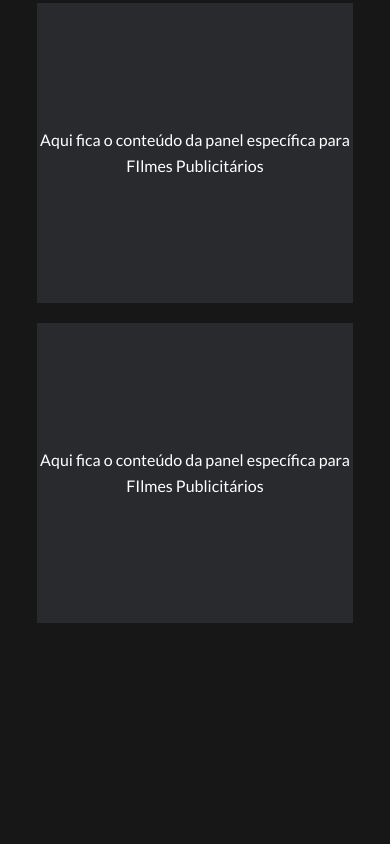
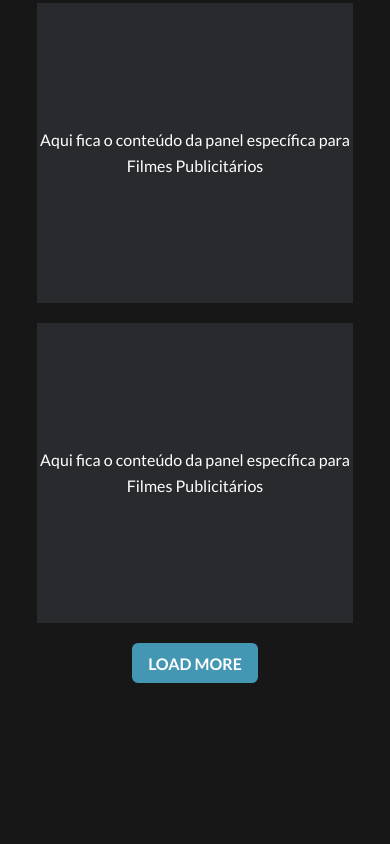
Before and after one commit to GiovanniAsantos/produtora-mov, a React (Vite) app: page / in a window 390 px wide. Shown: the part 2000-2844 px from the top of the page. Built offline with nearby package versions, Linux system fonts and the light colour scheme.

Commit message:
ajustes finais na responsividade e no número do wpp

```diff
--- a/src/components/Hero/index.tsx
+++ b/src/components/Hero/index.tsx
@@ -31,7 +31,7 @@ export const Hero: React.FC<HeroProps> = () => {
         </Text>
       </Stack>
       <Box className="hero-buttons">
-        <WhatsAppButton phoneNumber="85996285377" />
+        <WhatsAppButton phoneNumber="85996394456" />
         <InstagramButton username="mov_produtora" />
       </Box>
     </Box>
--- a/src/components/layouts/HomeLayout/Clients/Clients.tsx
+++ b/src/components/layouts/HomeLayout/Clients/Clients.tsx
@@ -1,7 +1,7 @@
-import { Box, Button, Text } from "@chakra-ui/react";
-import React, { useState } from "react";
-import MovLayout from "../../../../components/layouts/MovLayout";
-import "./style.css";
+import { Box, Button, Text, useBreakpointValue } from '@chakra-ui/react';
+import React, { useState } from 'react';
+import MovLayout from '../../../../components/layouts/MovLayout';
+import './style.css';
 
 type ClientsProps = {};
 
@@ -14,6 +14,10 @@ export const Clients: React.FC<ClientsProps> = () => {
     setVisibleCards((prev) => Math.min(prev + 3, totalCards)); // Increase by 3, but don't exceed total
   };
 
+  // Determine how many cards to show based on screen size
+  const maxVisibleCards = useBreakpointValue({ base: 3, md: totalCards }) || totalCards;
+  const showAllCards = useBreakpointValue({ base: false, md: true, lg: true }) || false;
+
   return (
     <>
       <MovLayout maxWidthContainer="100vw">
@@ -25,7 +29,8 @@ export const Clients: React.FC<ClientsProps> = () => {
           <br />
           <br />
           <Box className="clients-grid">
-            {[...Array(visibleCards)].map((_, index) => (
+            {/* Show all cards if screen is large enough */}
+            {[...Array(showAllCards ? totalCards : Math.min(visibleCards, maxVisibleCards))].map((_, index) => (
               <Box key={index} className="clients-card">
                 <Text className="clients-card-text">
                   Aqui fica a imagem do cliente
@@ -33,13 +38,14 @@ export const Clients: React.FC<ClientsProps> = () => {
               </Box>
             ))}
           </Box>
-          {visibleCards < totalCards && ( // Only show the button if there are more cards to load
+          {/* Only show the button if there are more cards to load and the screen size is small */}
+          {!showAllCards && visibleCards < totalCards && (
             <Button
               onClick={loadMoreCards}
               backgroundColor="#4497B3" // Set the button color
               color="white" // Ensure text color is white
-              marginTop="50px"
-              _hover={{ backgroundColor: "#357f94" }}
+              marginTop="20px"
+              _hover={{ backgroundColor: '#357f94' }} // Optional: Add a hover effect
             >
               Load More
             </Button>
--- a/src/components/layouts/HomeLayout/Portfolio/Portfolio.tsx
+++ b/src/components/layouts/HomeLayout/Portfolio/Portfolio.tsx
@@ -1,21 +1,30 @@
 import React, { useState } from 'react';
-import { Box, SimpleGrid, Tab, TabList, TabPanel, TabPanels, Tabs, Text, Select } from '@chakra-ui/react';
+import { Box, SimpleGrid, Tab, TabList, TabPanel, TabPanels, Tabs, Text, Select, Button, useBreakpointValue } from '@chakra-ui/react';
 import MovLayout from '../../MovLayout';
 
 export const Portfolio: React.FC = () => {
-  const [selectedTab, setSelectedTab] = useState<string>('FIlmes Publicitários');
+  const [selectedTab, setSelectedTab] = useState<string>('Filmes Publicitários');
+  const [visibleCards, setVisibleCards] = useState(3); // Start by showing 3 cards
+  const totalCards = 15; // Total number of cards (you can change this as needed)
 
   const tabs = [
-    'FIlmes Publicitários',
+    'Filmes Publicitários',
     'Vídeos Institucionais',
     'Conteúdo',
     'Varejo',
     'REEL',
   ];
 
+  const loadMoreCards = () => {
+    setVisibleCards((prev) => Math.min(prev + 3, totalCards)); // Increase by 3, but don't exceed total
+  };
+
+  // Determine how many cards to show based on screen size
+  const showAllCards = useBreakpointValue({ base: false, md: true, lg: true }) || false;
+
   const renderCards = () => (
     <SimpleGrid columns={[1, 1, 2, 3]} spacing={5} width="100%">
-      {[...Array(3)].map((_, index) => (
+      {[...Array(showAllCards ? totalCards : Math.min(visibleCards, totalCards))].map((_, index) => (
         <Box key={index} bg={'#292a2d'} width={'90%'} height={'300px'} mx="auto" display="flex" justifyContent="center" alignItems="center">
           <Text color="white" textAlign={'center'}>
             Aqui fica o conteúdo da panel específica para {selectedTab}
@@ -81,6 +90,18 @@ export const Portfolio: React.FC = () => {
             </Select>
             {renderCards()}
           </Box>
+          {/* Only show the button if there are more cards to load and the screen size is small */}
+          {!showAllCards && visibleCards < totalCards && (
+            <Button
+              onClick={loadMoreCards}
+              backgroundColor="#4497B3" // Set the button color
+              color="white" // Ensure text color is white
+              marginTop="20px"
+              _hover={{ backgroundColor: '#357f94' }} // Optional: Add a hover effect
+            >
+              Load More
+            </Button>
+          )}
         </Box>
       </MovLayout>
     </>
```
